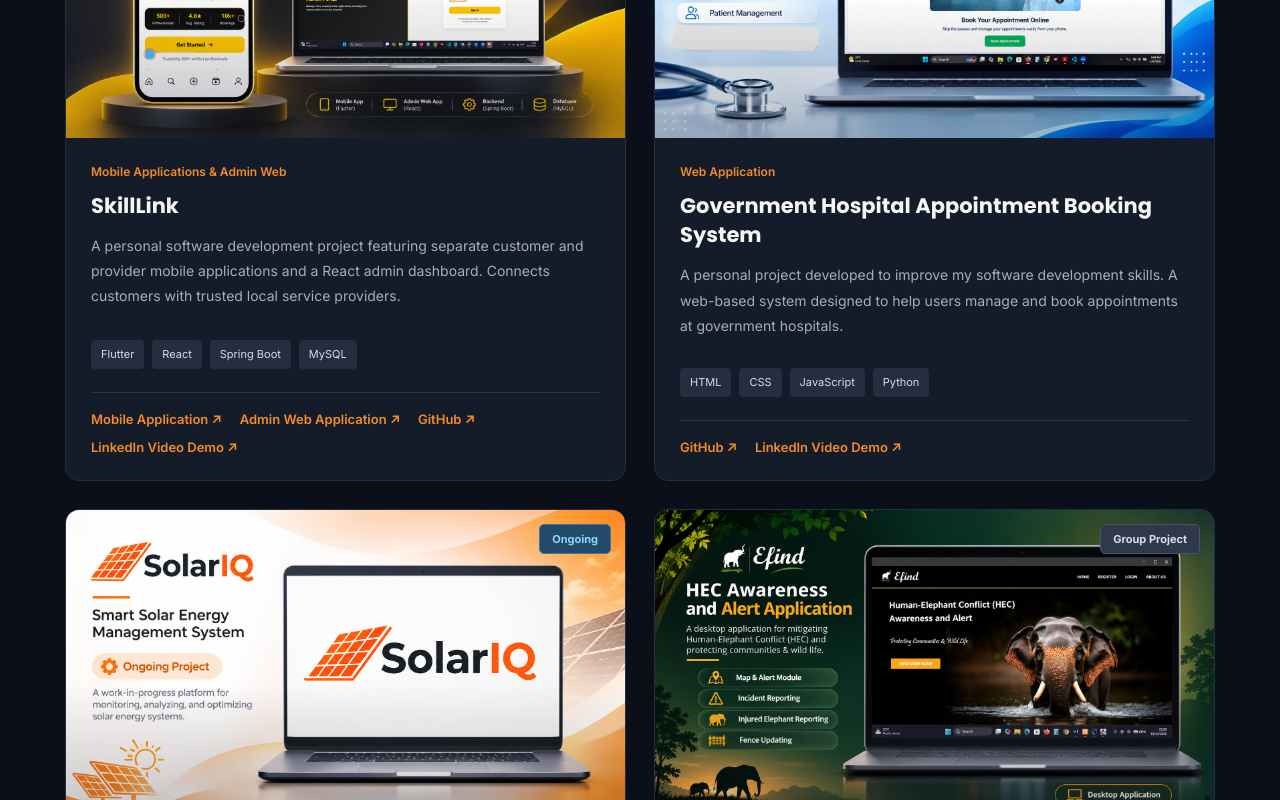
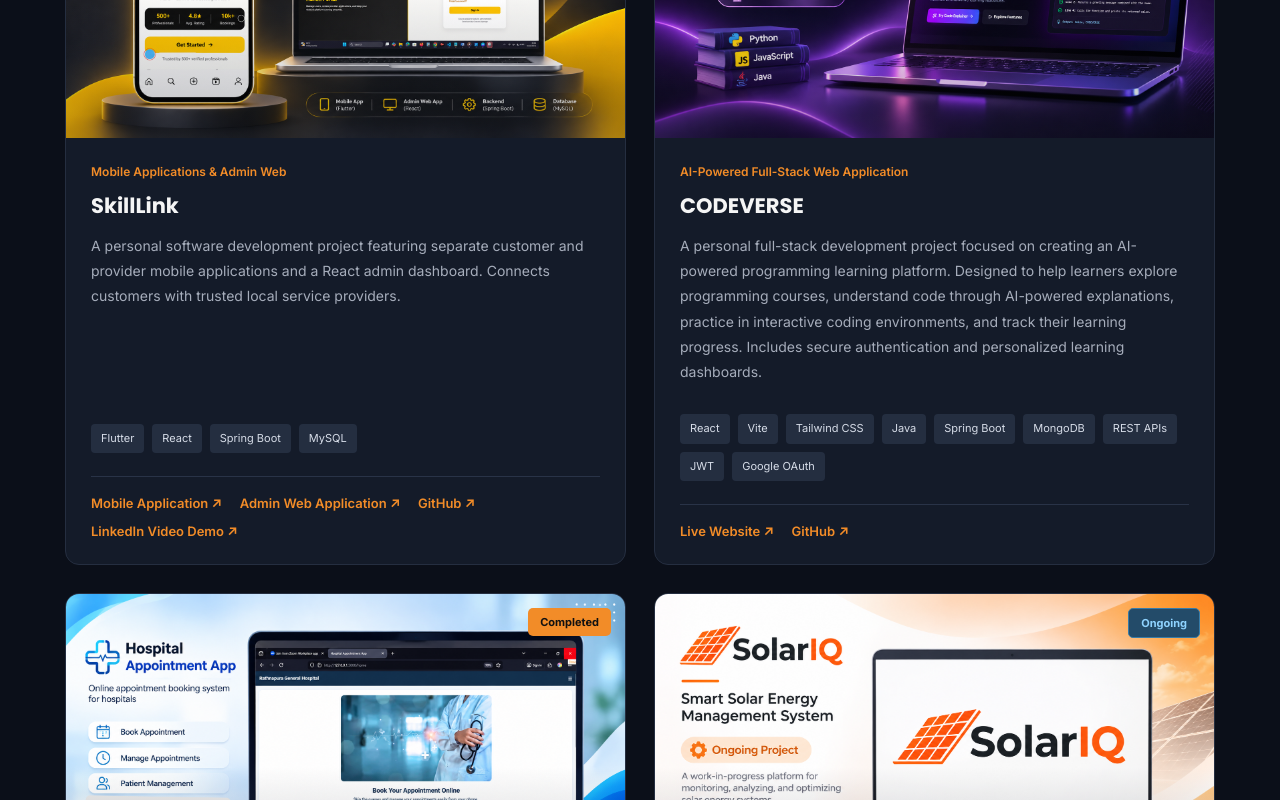
Before and after one commit to CharuniLiyanage/charuni-portfolio, a React (Vite) app in the folder charuni-portfolio/: page / in a window 1280 px wide. Shown: the part 2840-3640 px from the top of the page. Built offline with nearby package versions, Linux system fonts and the light colour scheme.

Commit message:
Add CODEVERSE project to portfolio

```diff
--- a/charuni-portfolio/src/components/Projects.jsx
+++ b/charuni-portfolio/src/components/Projects.jsx
@@ -28,6 +28,38 @@ const projects = [
       },
     ],
   },
+
+  {
+    title: "CODEVERSE",
+    category: "AI-Powered Full-Stack Web Application",
+    status: "Ongoing & Deployed",
+    statusType: "ongoing",
+    description:
+      "A personal full-stack development project focused on creating an AI-powered programming learning platform. Designed to help learners explore programming courses, understand code through AI-powered explanations, practice in interactive coding environments, and track their learning progress. Includes secure authentication and personalized learning dashboards.",
+    technologies: [
+      "React",
+      "Vite",
+      "Tailwind CSS",
+      "Java",
+      "Spring Boot",
+      "MongoDB",
+      "REST APIs",
+      "JWT",
+      "Google OAuth",
+    ],
+    image: "images/codeverse.png",
+    links: [
+      {
+        label: "Live Website",
+        url: "https://codeverse-olive-three.vercel.app/",
+      },
+      {
+        label: "GitHub",
+        url: "https://github.com/codeverse-learning/",
+      },
+    ],
+  },
+
   {
     title: "Government Hospital Appointment Booking System",
     category: "Web Application",
@@ -48,6 +80,7 @@ const projects = [
       },
     ],
   },
+
   {
     title: "SolarIQ",
     category: "Final Year Group Project",
@@ -71,13 +104,14 @@ const projects = [
       },
     ],
   },
+
   {
     title: "HEC Awareness and Alert Application",
     category: "Desktop Application | University OOP Group Project",
     status: "Group Project",
     statusType: "group",
     description:
-    "A university group project developed as a desktop application to support human-elephant conflict awareness through map-based alerts, electric fence updates, incident reporting, and injured elephant reporting.",
+      "A university group project developed as a desktop application to support human-elephant conflict awareness through map-based alerts, electric fence updates, incident reporting, and injured elephant reporting.",
     technologies: ["Java Swing", "SQL", "Spring Boot"],
     image: "images/hec.png",
     links: [
@@ -95,6 +129,7 @@ const projects = [
       },
     ],
   },
+
   {
     title: "Learning Management System (LMS)",
     category: "Web Application",
@@ -111,6 +146,7 @@ const projects = [
       },
     ],
   },
+
   {
     title: "Royal Invites",
     category: "Wedding Invitation Maker",
@@ -141,6 +177,7 @@ const projects = [
       },
     ],
   },
+
   {
     title: "Restaurant App",
     category: "Frontend Web Application",
@@ -161,6 +198,7 @@ const projects = [
       },
     ],
   },
+
   {
     title: "University GPA Calculator",
     category: "Web Application",
```
Also changed, not shown: charuni-portfolio/public/images/codeverse.png (added).
